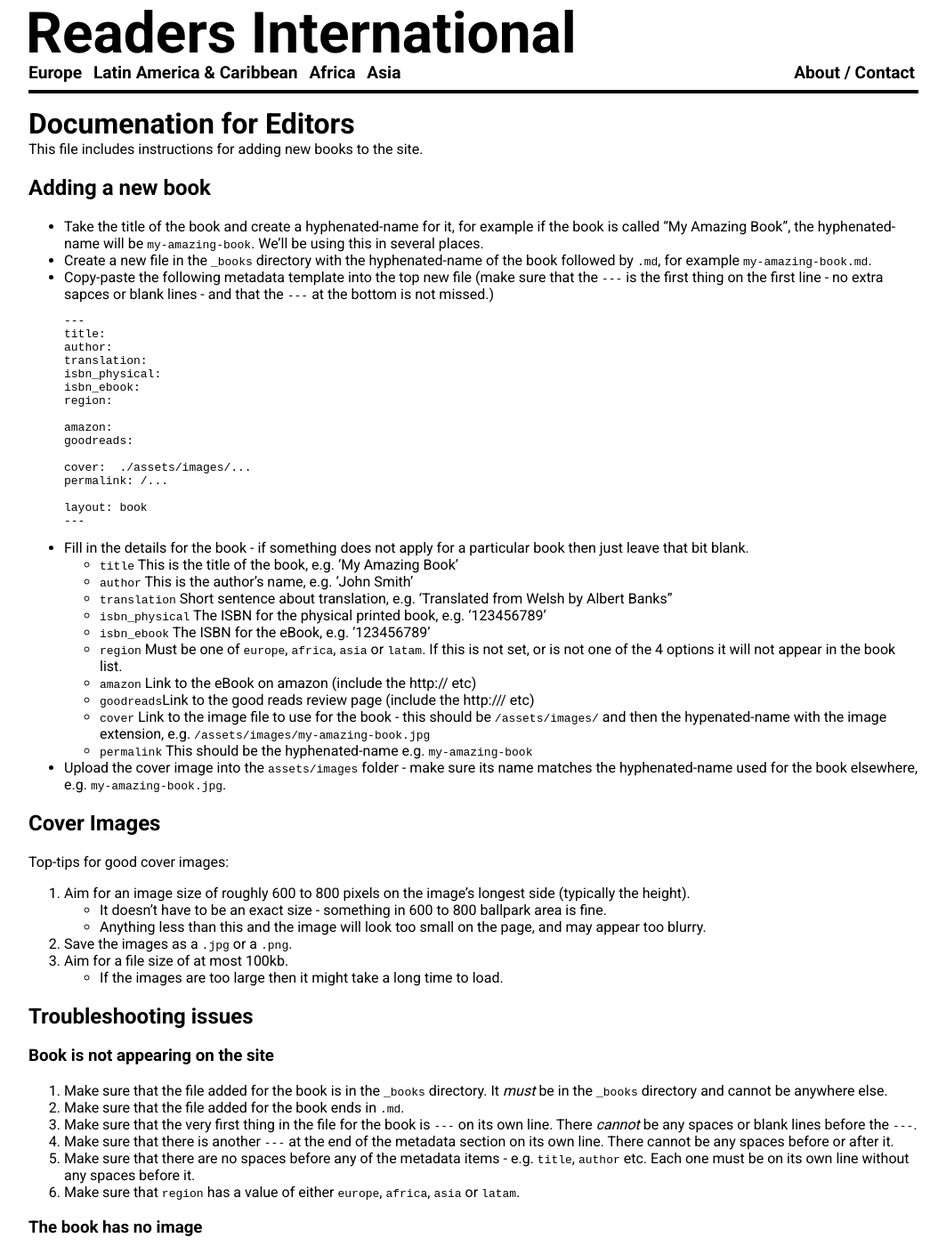
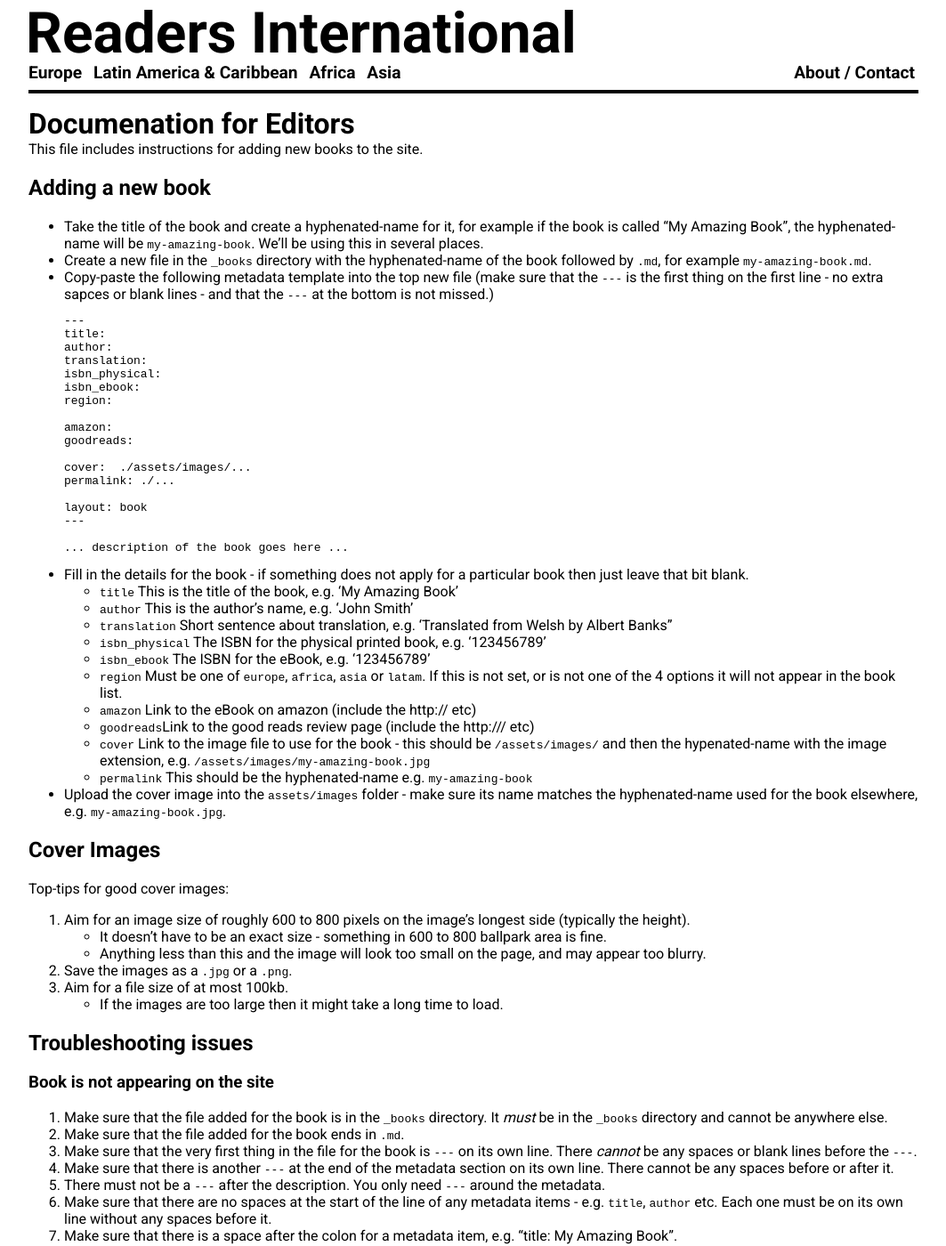
Before and after one commit to readersinternational/readersinternational.org, a Jekyll site: the page built from EDITORS.md, in a window 1280 px wide and 1400 px high. Shown: the whole window at 89% size, without its empty margins (108-1171 px from the left). Built offline with Jekyll 4.4.1, drawn with Linux system fonts in a browser that asks for light colours; our own code applies the rules of GitHub Pages for plain Markdown files.

Commit message:
Update EDITORS.md

````diff
--- a/EDITORS.md
+++ b/EDITORS.md
@@ -20,10 +20,12 @@ This file includes instructions for adding new books to the site.
   goodreads:
 
   cover:  ./assets/images/...
-  permalink: /...
+  permalink: ./...
 
   layout: book
   ---
+
+  ... description of the book goes here ...
   ```
 
 * Fill in the details for the book - if something does not apply for a particular book then just leave that bit blank.
@@ -59,7 +61,9 @@ Top-tips for good cover images:
 1. Make sure that the file added for the book ends in `.md`.
 1. Make sure that the very first thing in the file for the book is `---` on its own line.  There *cannot* be any spaces or blank lines before the `---`.
 1. Make sure that there is another `---` at the end of the metadata section on its own line. There cannot be any spaces before or after it.
-1. Make sure that there are no spaces before any of the metadata items - e.g. `title`, `author` etc.  Each one must be on its own line without any spaces before it.
+1. There must not be a `---` after the description. You only need `---` around the metadata.
+1. Make sure that there are no spaces at the start of the line of any metadata items - e.g. `title`, `author` etc.  Each one must be on its own line without any spaces before it.
+1. Make sure that there is a space after the colon for a metadata item, e.g. "title: My Amazing Book".
 1. Make sure that `region` has a value of either `europe`, `africa`, `asia` or `latam`.
 
 ### The book has no image
````
